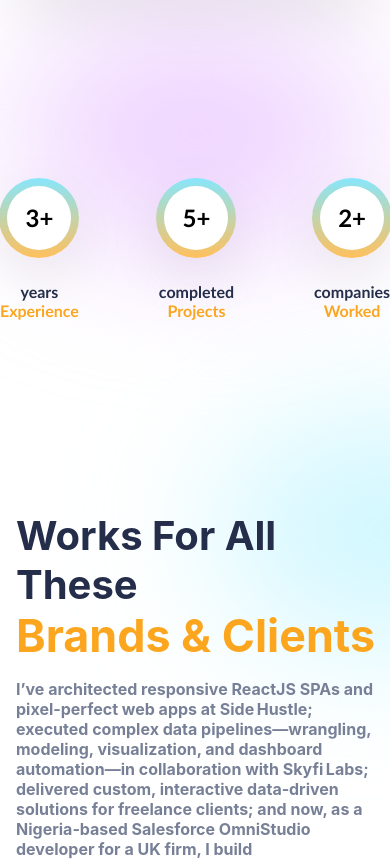
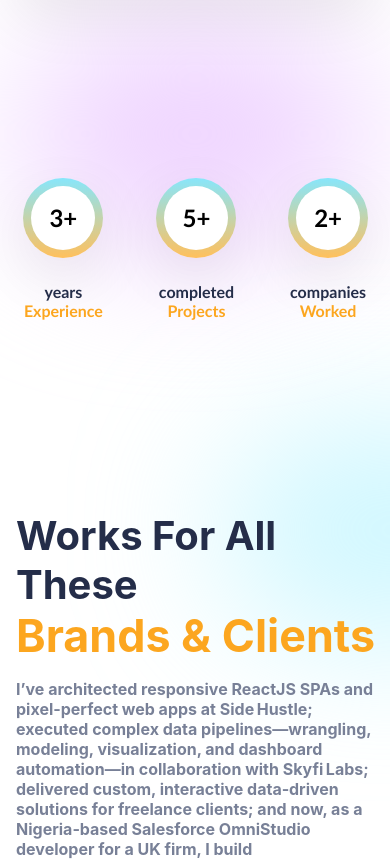
Before and after one commit to sammy867/Website, a React (Create React App) app: page / in a window 390 px wide. Shown: the part 3105-3965 px from the top of the page. Built offline with nearby package versions, Linux system fonts and the light colour scheme.

Commit message:
fixed up experience

```diff
--- a/src/components/Experience/Experience.css
+++ b/src/components/Experience/Experience.css
@@ -51,5 +51,6 @@
     .experience{
         margin-top: 20rem;
         padding: 3px;
+        gap: 3.5rem;
     }
 }
```
